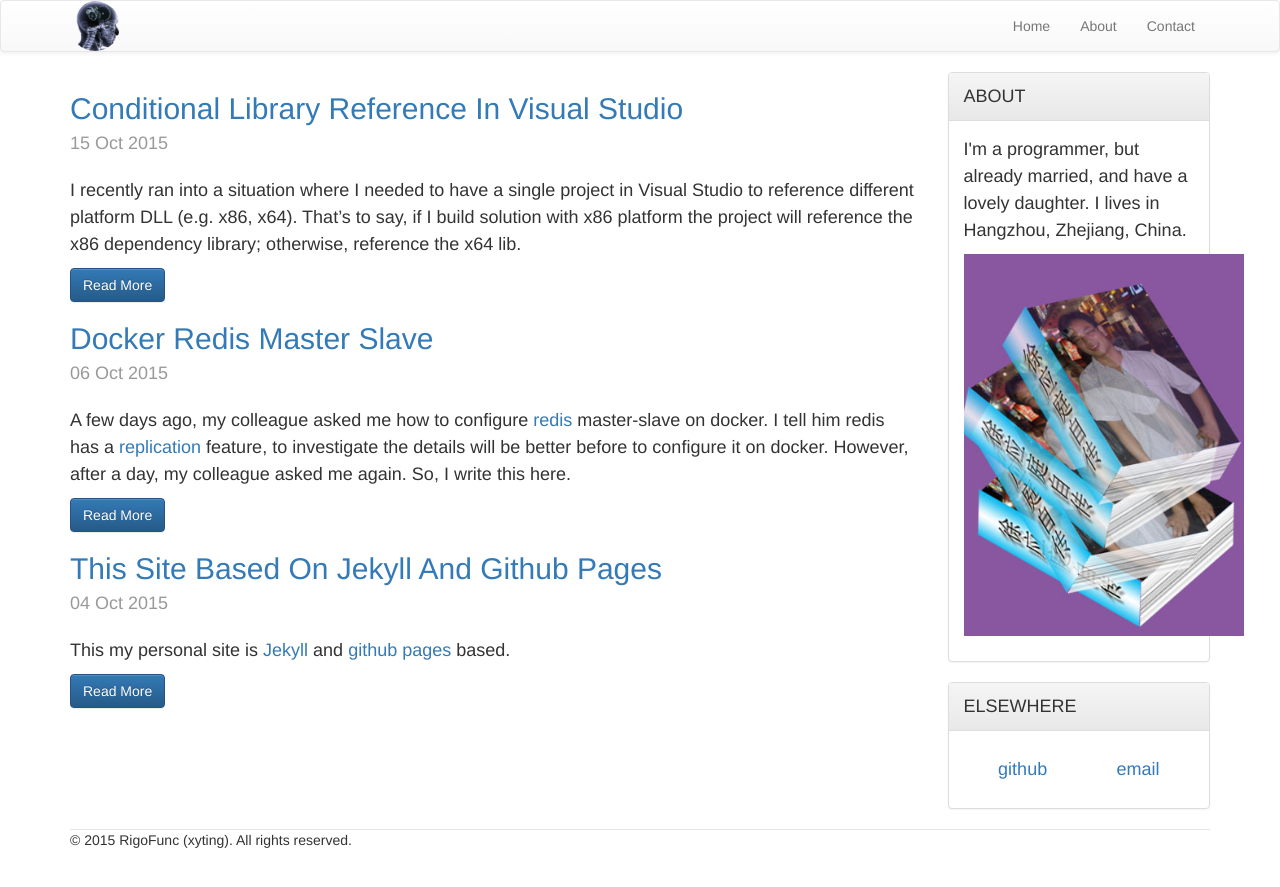
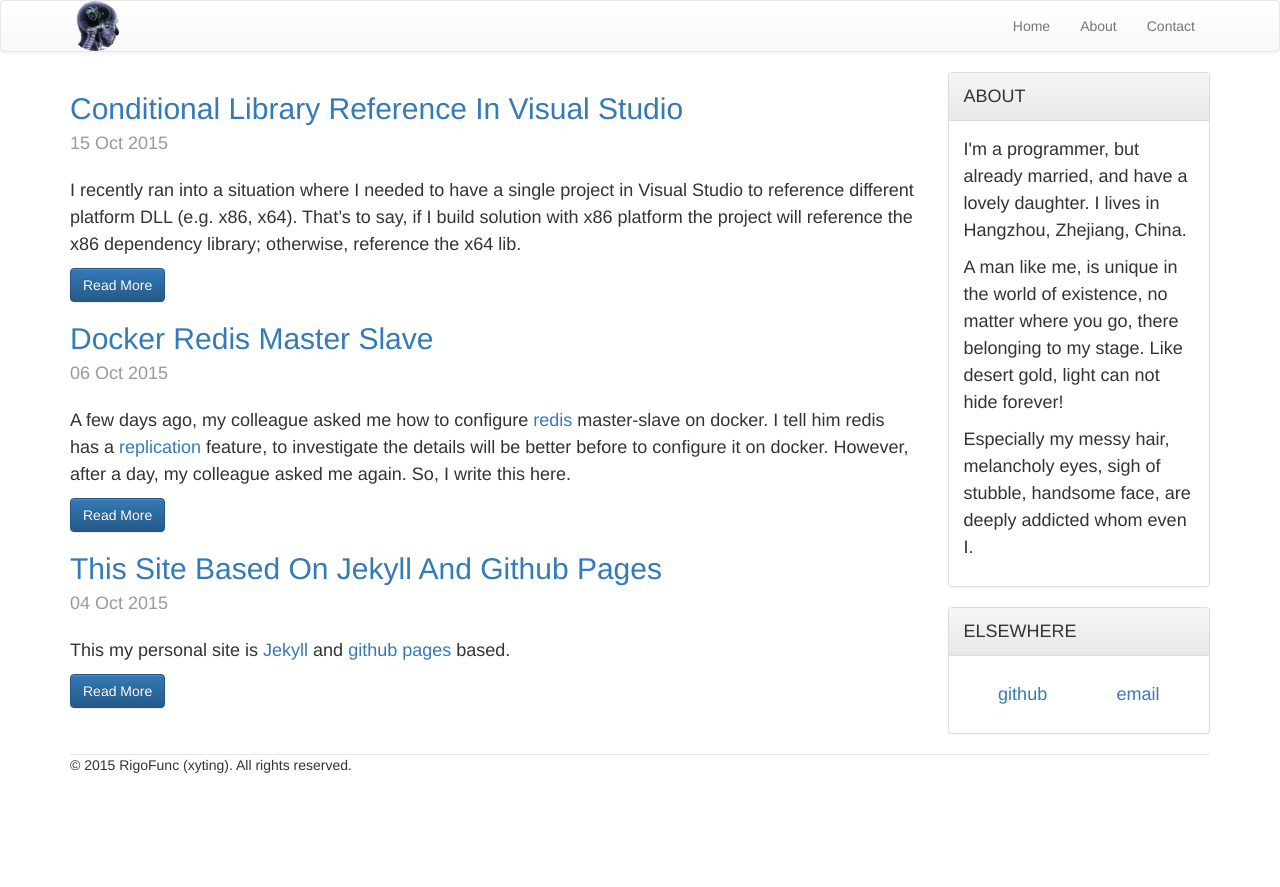
Before and after one commit to rigofunc/xyting.github.io, a Jekyll site: the page built from index.html, in a window 1280 px wide. Shown: the top 887 px of the page. Built offline with Jekyll 4.4.1, drawn with Linux system fonts in a browser that asks for light colours; Markdown is read by kramdown in place of the engine named in the settings; the list of posts is cut into pages by our own code.

Commit message:
remove the image

```diff
--- a/_layouts/default.html
+++ b/_layouts/default.html
@@ -48,7 +48,9 @@
           </div>
           <div class="panel-body">
             <p>I'm a programmer, but already married, and have a lovely daughter. I lives in Hangzhou, Zhejiang, China.</p>
-            <p><img src="{{ site.url }}/images/logo.jpg" width="280 height="382"></p>
+            <p>A man like me, is unique in the world of existence, no matter where you go, there belonging to my stage. Like
+              desert gold, light can not hide forever!</p>
+            <p> Especially my messy hair, melancholy eyes, sigh of stubble, handsome face, are deeply addicted whom even I.</p>
           </div>
         </div>
         <div class="panel panel-default">
```
